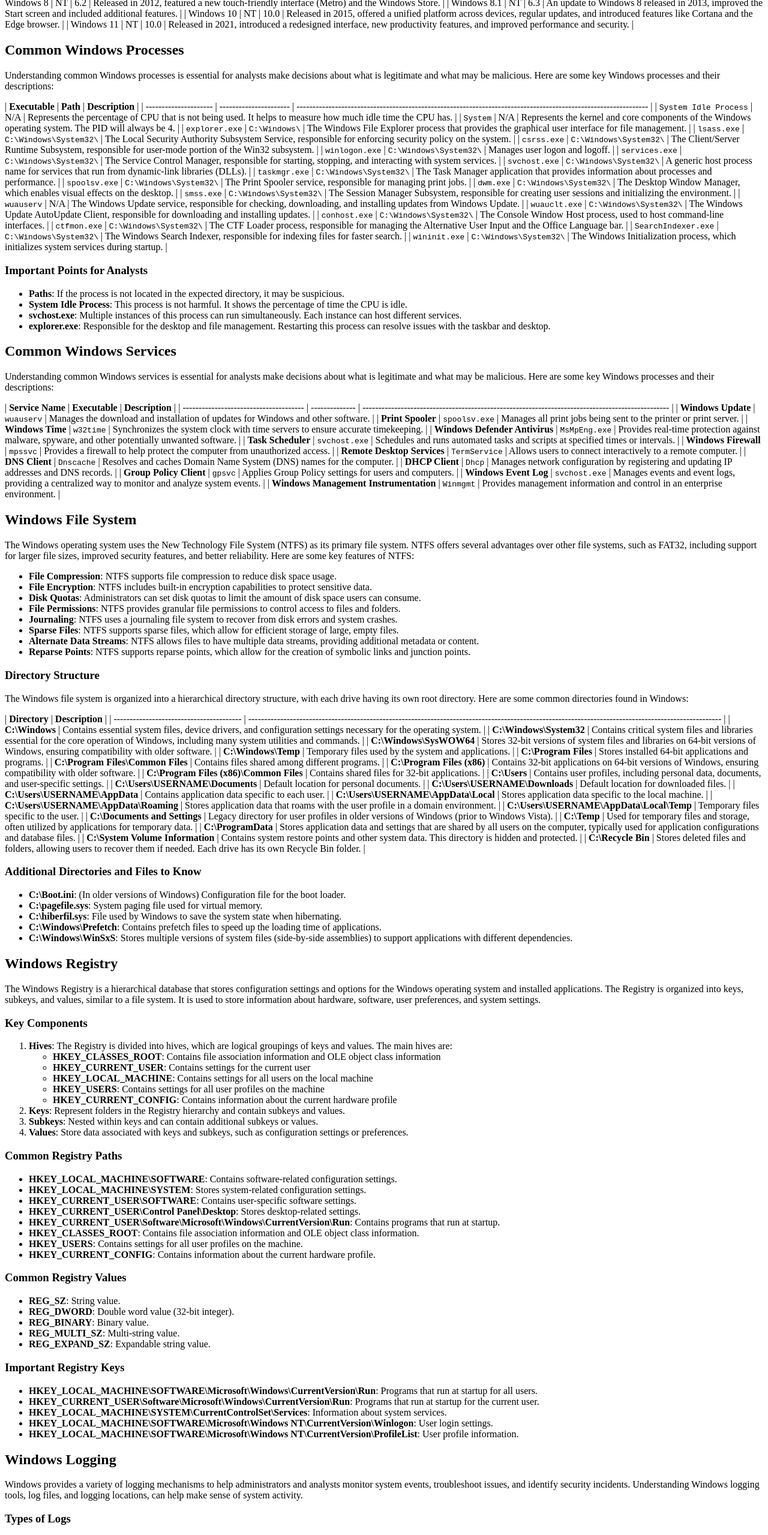
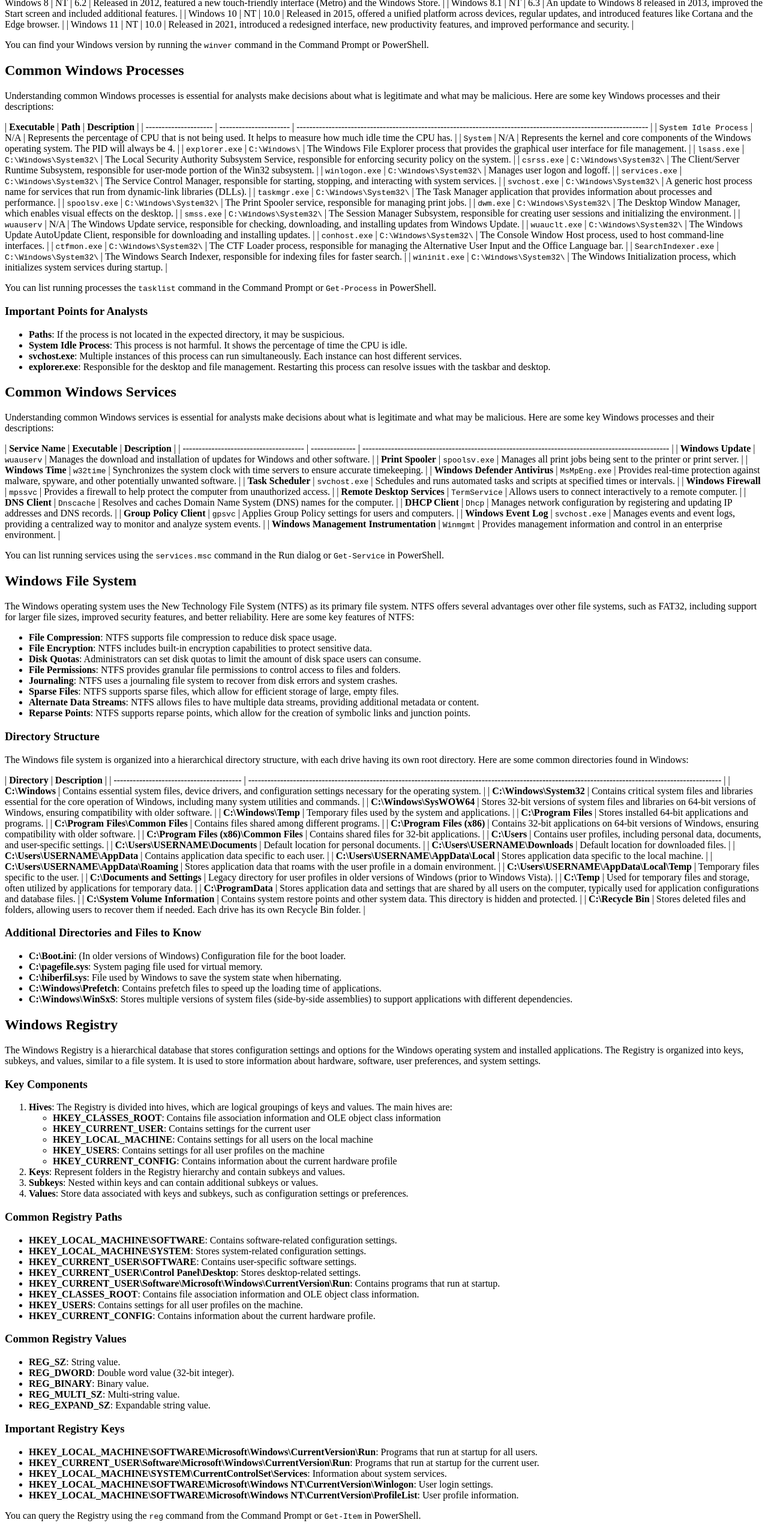
Before and after one commit to scissorhands26/lms, a Next.js app: page /c3/block01/windows-fundamentals in a window 1280 px wide. Shown: the part 959-3518 px from the top of the page at 60% size. Built offline with nearby package versions, Linux system fonts and the light colour scheme.

Commit message:
Docs updated

```diff
--- a/pages/c3/block01/windows-fundamentals.mdx
+++ b/pages/c3/block01/windows-fundamentals.mdx
@@ -56,6 +56,8 @@
 | Windows 10      | NT     | 10.0           | Released in 2015, offered a unified platform across devices, regular updates, and introduced features like Cortana and the Edge browser. |
 | Windows 11      | NT     | 10.0           | Released in 2021, introduced a redesigned interface, new productivity features, and improved performance and security.                   |
 
+You can find your Windows version by running the `winver` command in the Command Prompt or PowerShell.
+
 ## Common Windows Processes
 
 Understanding common Windows processes is essential for analysts make decisions about what is legitimate and what may be malicious. Here are some key Windows processes and their descriptions:
@@ -80,6 +82,8 @@
 | `ctfmon.exe`          | `C:\Windows\System32\` | The CTF Loader process, responsible for managing the Alternative User Input and the Office Language bar.       |
 | `SearchIndexer.exe`   | `C:\Windows\System32\` | The Windows Search Indexer, responsible for indexing files for faster search.                                  |
 | `wininit.exe`         | `C:\Windows\System32\` | The Windows Initialization process, which initializes system services during startup.                          |
+
+You can list running processes the `tasklist` command in the Command Prompt or `Get-Process` in PowerShell.
 
 ### Important Points for Analysts
 
@@ -106,6 +110,8 @@
 | **Group Policy Client**                | `gpsvc`        | Applies Group Policy settings for users and computers.                                           |
 | **Windows Event Log**                  | `svchost.exe`  | Manages events and event logs, providing a centralized way to monitor and analyze system events. |
 | **Windows Management Instrumentation** | `Winmgmt`      | Provides management information and control in an enterprise environment.                        |
+
+You can list running services using the `services.msc` command in the Run dialog or `Get-Service` in PowerShell.
 
 ## Windows File System
 
@@ -198,6 +204,8 @@
 - **HKEY_LOCAL_MACHINE\SOFTWARE\Microsoft\Windows NT\CurrentVersion\Winlogon**: User login settings.
 - **HKEY_LOCAL_MACHINE\SOFTWARE\Microsoft\Windows NT\CurrentVersion\ProfileList**: User profile information.
 
+You can query the Registry using the `reg` command from the Command Prompt or `Get-Item` in PowerShell.
+
 ## Windows Logging
 
 Windows provides a variety of logging mechanisms to help administrators and analysts monitor system events, troubleshoot issues, and identify security incidents. Understanding Windows logging tools, log files, and logging locations, can help make sense of system activity.
@@ -287,3 +295,5 @@
 - **Access Control**: Assigning permissions and access rights to resources such as files, folders, and applications.
 - **Policy Enforcement**: Applying group policies to enforce security settings, software installations, and other configurations.
 - **Directory Services**: Providing directory services for locating network resources and managing information about network objects.
+
+You can interact with Active Directory using tools such as Active Directory Users and Computers (`dsa.msc`), Active Directory Administrative Center (`dsac.exe`), and PowerShell cmdlets like `Get-ADUser`, `New-ADUser`, and `Get-ADGroup`.
```
